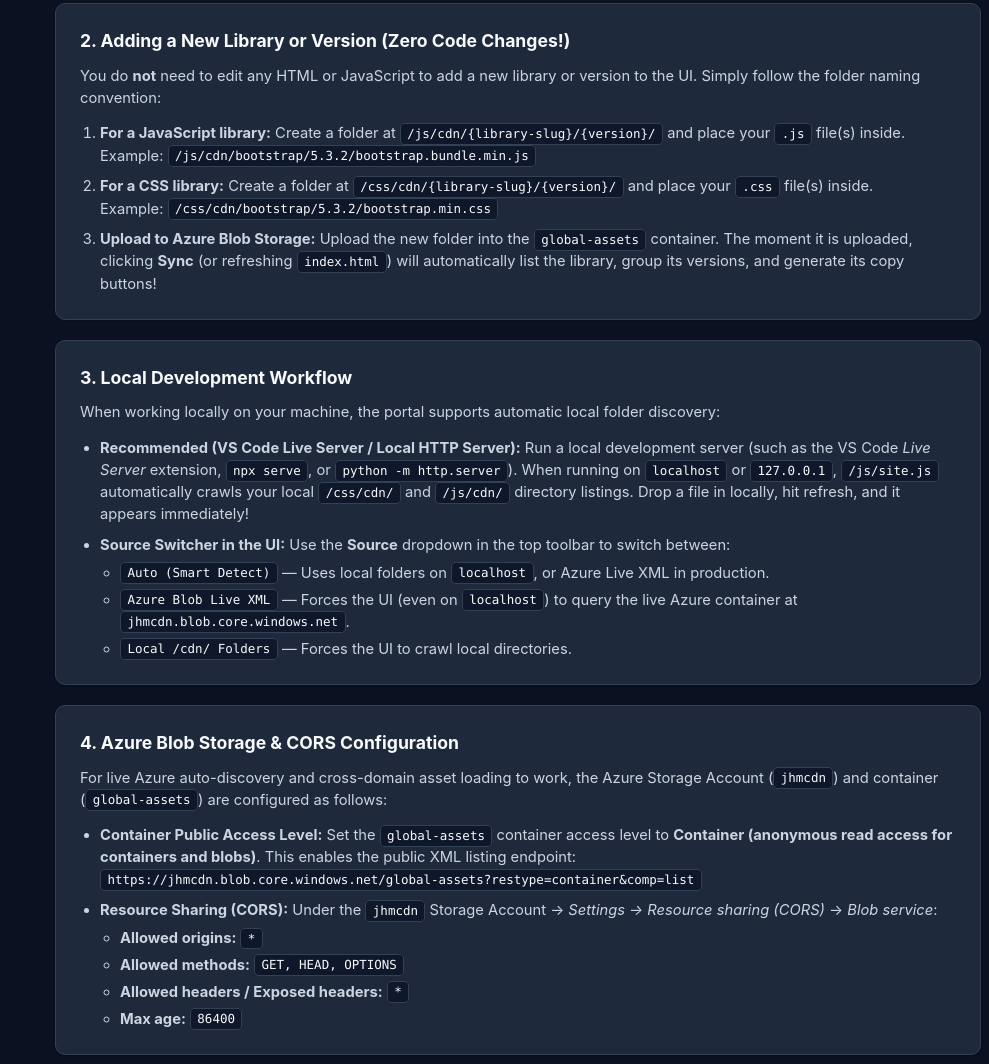
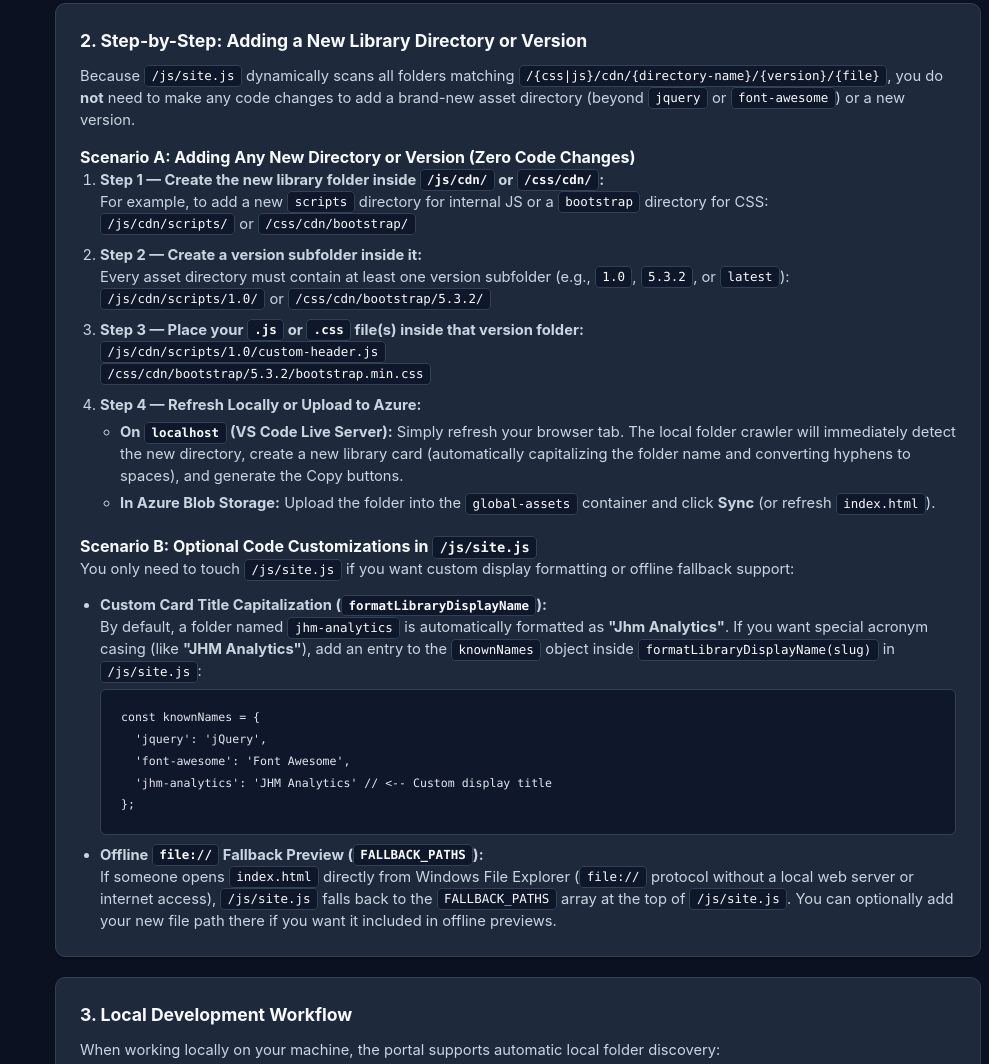
Before and after one commit to hopkinsmedicine/GlobalAssets, a plain HTML site: page docs/index.html in a window 1280 px wide. Shown: the part 2781-3845 px from the top of the page, without its empty margins (291-1280 px from the left). Drawn offline with Linux system fonts and the light colour scheme.

Commit message:
updated documentation, how to add new directories to be recognized automatically without code changes

```diff
--- a/docs/index.html
+++ b/docs/index.html
@@ -197,21 +197,52 @@
 				</div>
 
 				<div class="docs-card" id="dev-adding-assets">
-					<h3>2. Adding a New Library or Version (Zero Code Changes!)</h3>
-					<p>You do <strong>not</strong> need to edit any HTML or JavaScript to add a new library or version to the UI. Simply follow the folder naming convention:</p>
+					<h3>2. Step-by-Step: Adding a New Library Directory or Version</h3>
+					<p>Because <code>/js/site.js</code> dynamically scans all folders matching <code>/{css|js}/cdn/{directory-name}/{version}/{file}</code>, you do <strong>not</strong> need to make any code changes to add a brand-new asset directory (beyond <code>jquery</code> or <code>font-awesome</code>) or a new version.</p>
+
+					<h4>Scenario A: Adding Any New Directory or Version (Zero Code Changes)</h4>
 					<ol class="docs-list ordered">
 						<li>
-							<strong>For a JavaScript library:</strong> Create a folder at <code>/js/cdn/{library-slug}/{version}/</code> and place your <code>.js</code> file(s) inside.<br>
-							Example: <code>/js/cdn/bootstrap/5.3.2/bootstrap.bundle.min.js</code>
+							<strong>Step 1 &mdash; Create the new library folder inside <code>/js/cdn/</code> or <code>/css/cdn/</code>:</strong><br>
+							For example, to add a new <code>scripts</code> directory for internal JS or a <code>bootstrap</code> directory for CSS:<br>
+							<code>/js/cdn/scripts/</code> or <code>/css/cdn/bootstrap/</code>
 						</li>
 						<li>
-							<strong>For a CSS library:</strong> Create a folder at <code>/css/cdn/{library-slug}/{version}/</code> and place your <code>.css</code> file(s) inside.<br>
-							Example: <code>/css/cdn/bootstrap/5.3.2/bootstrap.min.css</code>
+							<strong>Step 2 &mdash; Create a version subfolder inside it:</strong><br>
+							Every asset directory must contain at least one version subfolder (e.g., <code>1.0</code>, <code>5.3.2</code>, or <code>latest</code>):<br>
+							<code>/js/cdn/scripts/1.0/</code> or <code>/css/cdn/bootstrap/5.3.2/</code>
 						</li>
 						<li>
-							<strong>Upload to Azure Blob Storage:</strong> Upload the new folder into the <code>global-assets</code> container. The moment it is uploaded, clicking <strong>Sync</strong> (or refreshing <code>index.html</code>) will automatically list the library, group its versions, and generate its copy buttons!
+							<strong>Step 3 &mdash; Place your <code>.js</code> or <code>.css</code> file(s) inside that version folder:</strong><br>
+							<code>/js/cdn/scripts/1.0/custom-header.js</code><br>
+							<code>/css/cdn/bootstrap/5.3.2/bootstrap.min.css</code>
+						</li>
+						<li>
+							<strong>Step 4 &mdash; Refresh Locally or Upload to Azure:</strong>
+							<ul>
+								<li><strong>On <code>localhost</code> (VS Code Live Server):</strong> Simply refresh your browser tab. The local folder crawler will immediately detect the new directory, create a new library card (automatically capitalizing the folder name and converting hyphens to spaces), and generate the Copy buttons.</li>
+								<li><strong>In Azure Blob Storage:</strong> Upload the folder into the <code>global-assets</code> container and click <strong>Sync</strong> (or refresh <code>index.html</code>).</li>
+							</ul>
 						</li>
 					</ol>
+
+					<h4 style="margin-top: 1.25rem;">Scenario B: Optional Code Customizations in <code>/js/site.js</code></h4>
+					<p>You only need to touch <code>/js/site.js</code> if you want custom display formatting or offline fallback support:</p>
+					<ul class="docs-list">
+						<li>
+							<strong>Custom Card Title Capitalization (<code>formatLibraryDisplayName</code>):</strong><br>
+							By default, a folder named <code>jhm-analytics</code> is automatically formatted as <strong>"Jhm Analytics"</strong>. If you want special acronym casing (like <strong>"JHM Analytics"</strong>), add an entry to the <code>knownNames</code> object inside <code>formatLibraryDisplayName(slug)</code> in <code>/js/site.js</code>:
+							<pre class="code-block" style="margin-top: 0.4rem;"><code>const knownNames = {
+  'jquery': 'jQuery',
+  'font-awesome': 'Font Awesome',
+  'jhm-analytics': 'JHM Analytics' // &lt;-- Custom display title
+};</code></pre>
+						</li>
+						<li>
+							<strong>Offline <code>file://</code> Fallback Preview (<code>FALLBACK_PATHS</code>):</strong><br>
+							If someone opens <code>index.html</code> directly from Windows File Explorer (<code>file://</code> protocol without a local web server or internet access), <code>/js/site.js</code> falls back to the <code>FALLBACK_PATHS</code> array at the top of <code>/js/site.js</code>. You can optionally add your new file path there if you want it included in offline previews.
+						</li>
+					</ul>
 				</div>
 
 				<div class="docs-card" id="dev-local-workflow">
```
